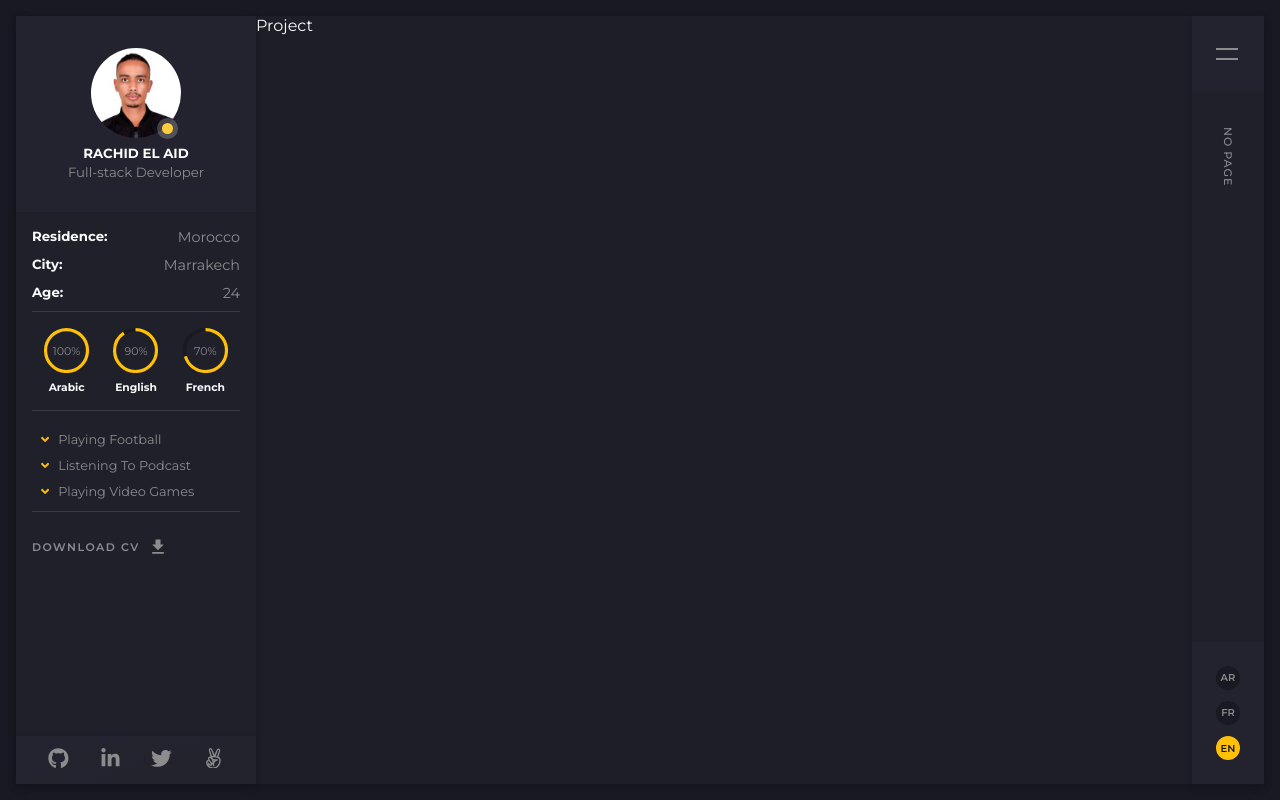
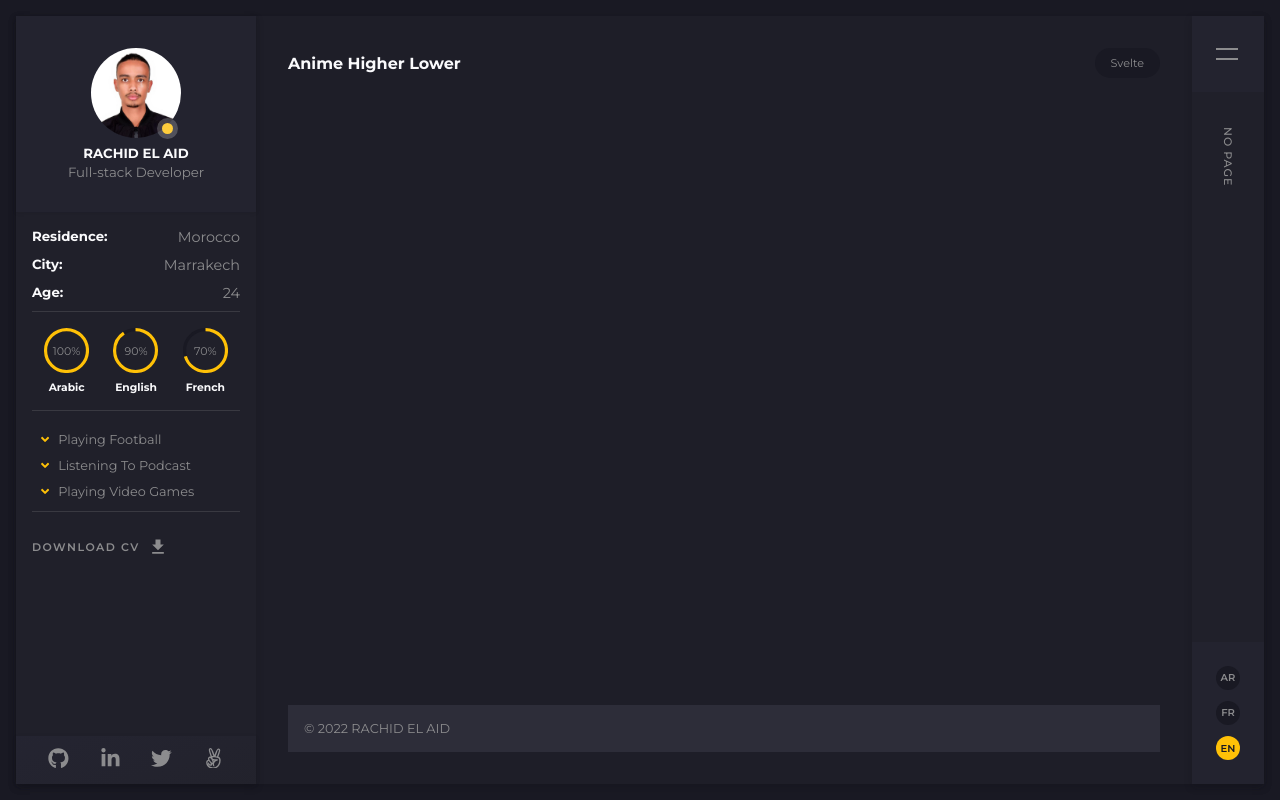
Before and after one commit to rachidelaid/nextjs-portfolio, a Next.js app: page /projects/1 in a window 1280 px wide. Built offline with nearby package versions, Linux system fonts and the light colour scheme.

Commit message:
project details head

```diff
--- a/pages/projects/[id].jsx
+++ b/pages/projects/[id].jsx
@@ -1,7 +1,39 @@
 import React from 'react';
+import styles from '../../styles/Project.module.css';
 
-const Project = () => {
-  return <div>Project</div>;
+import Footer from '../../components/Footer';
+
+import projects from '../../utils/projects';
+
+export const getStaticPaths = () => {
+  return {
+    paths: projects.map((project) => ({
+      params: { id: project.id.toString() },
+    })),
+    fallback: false,
+  };
+};
+
+export const getStaticProps = (context) => {
+  const { id } = context.params;
+  const project = projects.find((p) => p.id === +id);
+  return {
+    props: {
+      project,
+    },
+  };
+};
+
+const Project = ({ project }) => {
+  return (
+    <div className={styles.container}>
+      <div className={styles.head}>
+        <h4>{project.title}</h4>
+        <div className={styles.category}>{project.langs.join(', ')}</div>
+      </div>
+      <Footer />
+    </div>
+  );
 };
 
 export default Project;
--- /dev/null
+++ b/styles/Project.module.css
@@ -0,0 +1,18 @@
+.container {
+  padding: 0 2rem;
+}
+
+.head {
+  margin: 2rem 0;
+  display: flex;
+  justify-content: space-between;
+  align-items: center;
+}
+
+.category {
+  font-size: 0.7rem;
+  padding: 0.5rem 1rem;
+  color: var(--gray-color);
+  background-color: var(--dark1);
+  border-radius: 1rem;
+}
```
